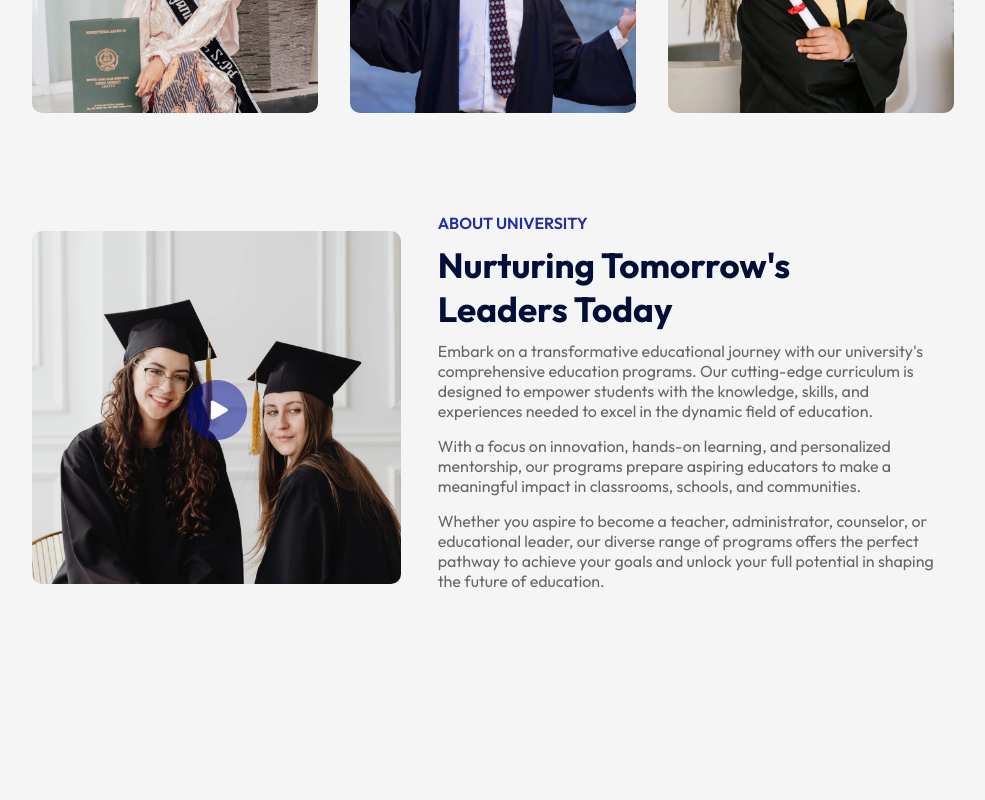
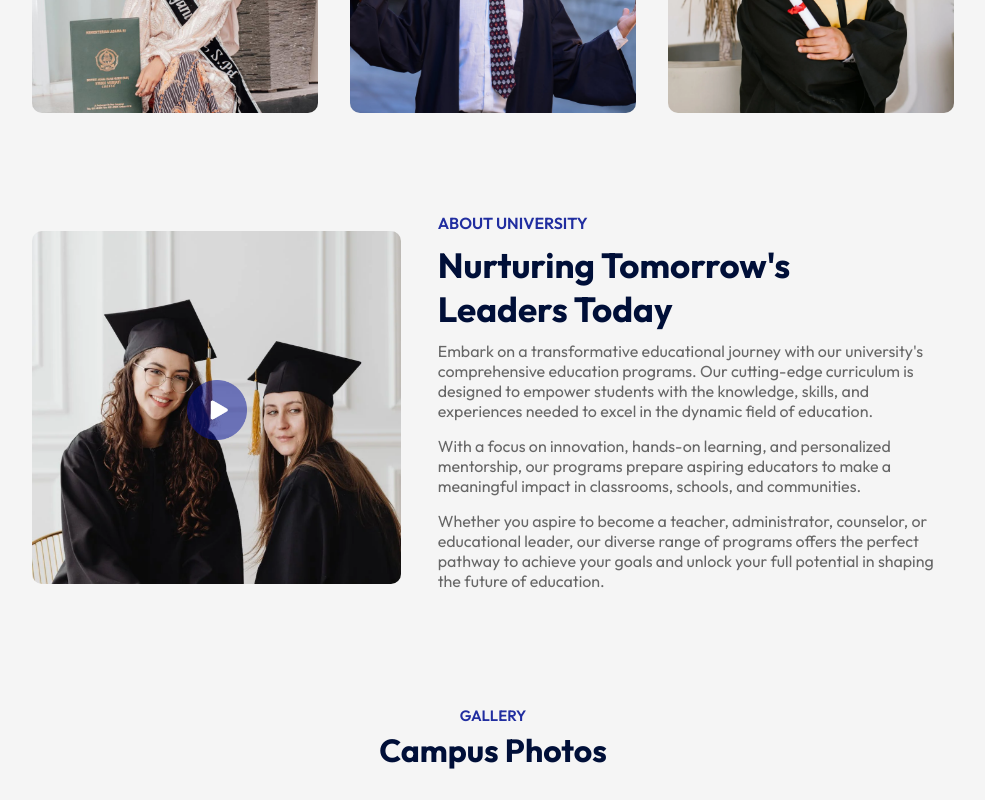
Before and after one commit to Pankajakshan-Vineeth/Edusity-Res-LP, a React (Vite) app: page / in a window 1280 px wide. Shown: the part 1188-1988 px from the top of the page, without its empty margins (147-1132 px from the left). Before the commit the page ends 1894 px from the top, so only its background shows below. Built offline with nearby package versions, Linux system fonts and the light colour scheme.

Commit message:
campus section wip

```diff
--- a/src/App.jsx
+++ b/src/App.jsx
@@ -14,6 +14,7 @@
       <Title subTitle = 'OUR PROGRAM' title = 'What We Offer'/>
     <Programs/>
     <About/>
+    <Title subTitle = 'GALLERY' title = 'Campus Photos'/>
     </div>
     </div>
   )
```
Also changed, not shown: src/Components/Campus/Campus.jsx (added, +14 -0 lines), src/Components/Campus/Campus.css (added).
